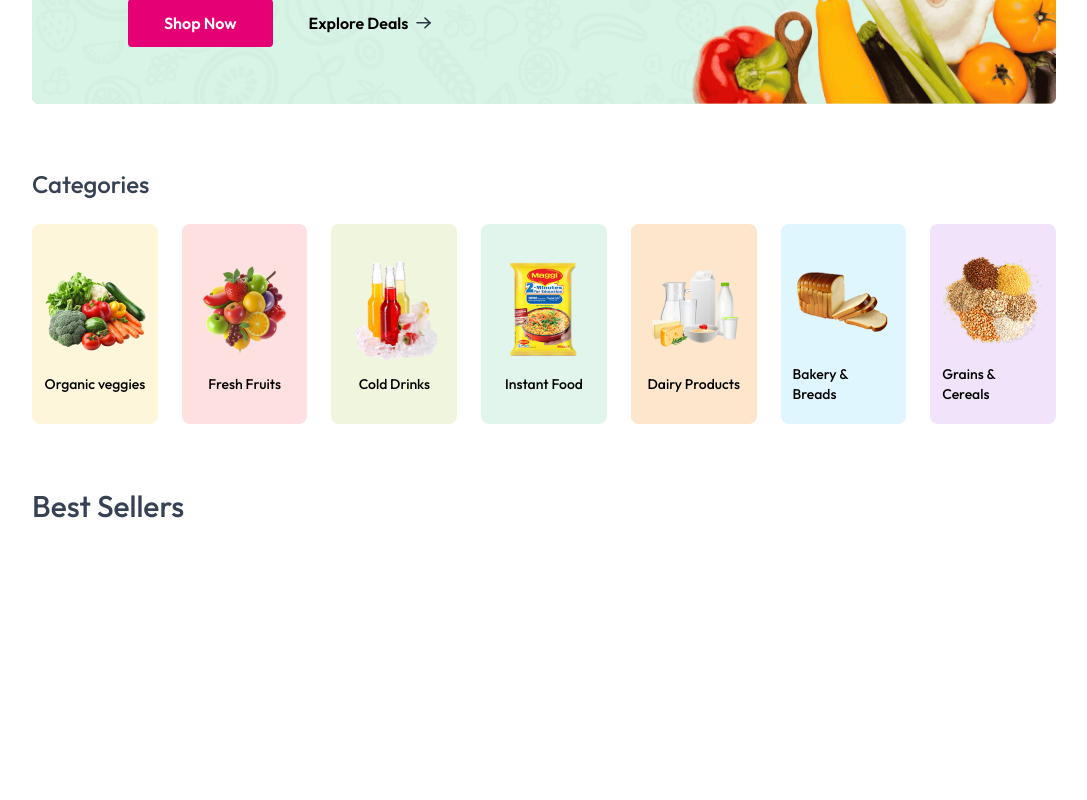
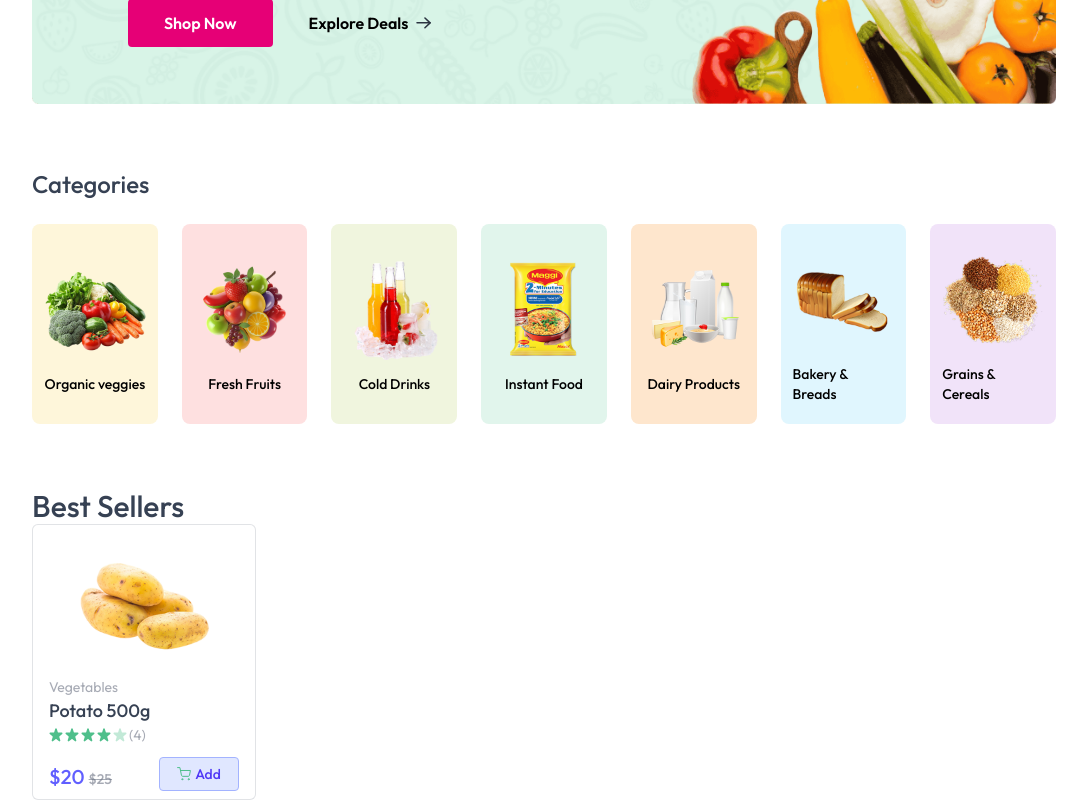
Before and after one commit to Amitkumersarkar/GMartBD-Ecommerce-Website, a React (Vite) app: page / in a window 1280 px wide. Shown: the part 376-1176 px from the top of the page, without its empty margins (96-1183 px from the left). Before the commit the page ends 901 px from the top, so only its background shows below. Built offline with nearby package versions, Linux system fonts and the light colour scheme.

Commit message:
updated best seller section

```diff
--- a/src/context/AuthContext.jsx
+++ b/src/context/AuthContext.jsx
@@ -73,6 +73,7 @@ export const AuthContextProvider = ({ children }) => {
         products,
         currency,
         addToCart,
+        cartItems,
         updateCartItem,
         removeFromCart
     };
--- a/src/pages/BestSeller/BestSeller.jsx
+++ b/src/pages/BestSeller/BestSeller.jsx
@@ -1,12 +1,14 @@
+import { useAuthContext } from "../../context/AuthContext";
 import ProductCard from "../ProductCard/ProductCard";
 
 const BestSeller = () => {
+    const { products } = useAuthContext();
 
     return (
         <div className="mt-16">
             <p className="text-2xl text-gray-700 md:text-3xl font-medium">Best Sellers</p>
             <div className="">
-                <ProductCard></ProductCard>
+                <ProductCard product={products[0]}></ProductCard>
             </div>
         </div>
     );
--- a/src/pages/ProductCard/ProductCard.jsx
+++ b/src/pages/ProductCard/ProductCard.jsx
@@ -4,9 +4,10 @@ import { useAuthContext } from "../../context/AuthContext";
 
 const ProductCard = ({ product }) => {
     const [count, setCount] = useState(0);
-    const { currency } = useAuthContext();
+    const { currency, addToCart, removeFromCart, cartItems, navigate } = useAuthContext();
     if (!product) return null;
-    return (
+
+    return product && (
         <div className="border border-gray-500/20 rounded-md md:px-4 px-3 py-2 bg-white min-w-56 max-w-56 w-full">
             <div className="group cursor-pointer flex items-center justify-center px-2">
                 <img className="group-hover:scale-105 transition max-w-26 md:max-w-36" src={product.image[0]} alt={product.name} />
@@ -30,11 +31,9 @@ const ProductCard = ({ product }) => {
                         {currency} ${product.offerPrice}{""} <span className="text-gray-500/60 md:text-sm text-xs line-through">{currency}${product.price}</span>
                     </p>
                     <div className="text-indigo-500">
-                        {count === 0 ? (
+                        {!cartItems[product._id] ? (
                             <button className="flex items-center justify-center gap-1 bg-indigo-100 border border-indigo-300 md:w-[80px] w-[64px] h-[34px] rounded text-indigo-600 font-medium" onClick={() => setCount(1)}>
-                                <svg width="14" height="14" viewBox="0 0 14 14" fill="none" xmlns="http://www.w3.org/2000/svg">
-                                    <path d="M.583.583h2.333l1.564 7.81a1.17 1.17 0 0 0 1.166.94h5.67a1.17 1.17 0 0 0 1.167-.94l.933-4.893H3.5m2.333 8.75a.583.583 0 1 1-1.167 0 .583.583 0 0 1 1.167 0m6.417 0a.583.583 0 1 1-1.167 0 .583.583 0 0 1 1.167 0" stroke="#615fff" strokeLinecap="round" strokeLinejoin="round" />
-                                </svg>
+                                <img src={assets.cart_icon} alt="cartIcon" />
                                 Add
                             </button>
                         ) : (
@@ -42,7 +41,7 @@ const ProductCard = ({ product }) => {
                                 <button onClick={() => setCount((prev) => Math.max(prev - 1, 0))} className="cursor-pointer text-md px-2 h-full">
                                     -
                                 </button>
-                                <span className="w-5 text-center">{count}</span>
+                                <span className="w-5 text-center">{cartItems[product._id]}</span>
                                 <button onClick={() => setCount((prev) => prev + 1)} className="cursor-pointer text-md px-2 h-full">
                                     +
                                 </button>
```
